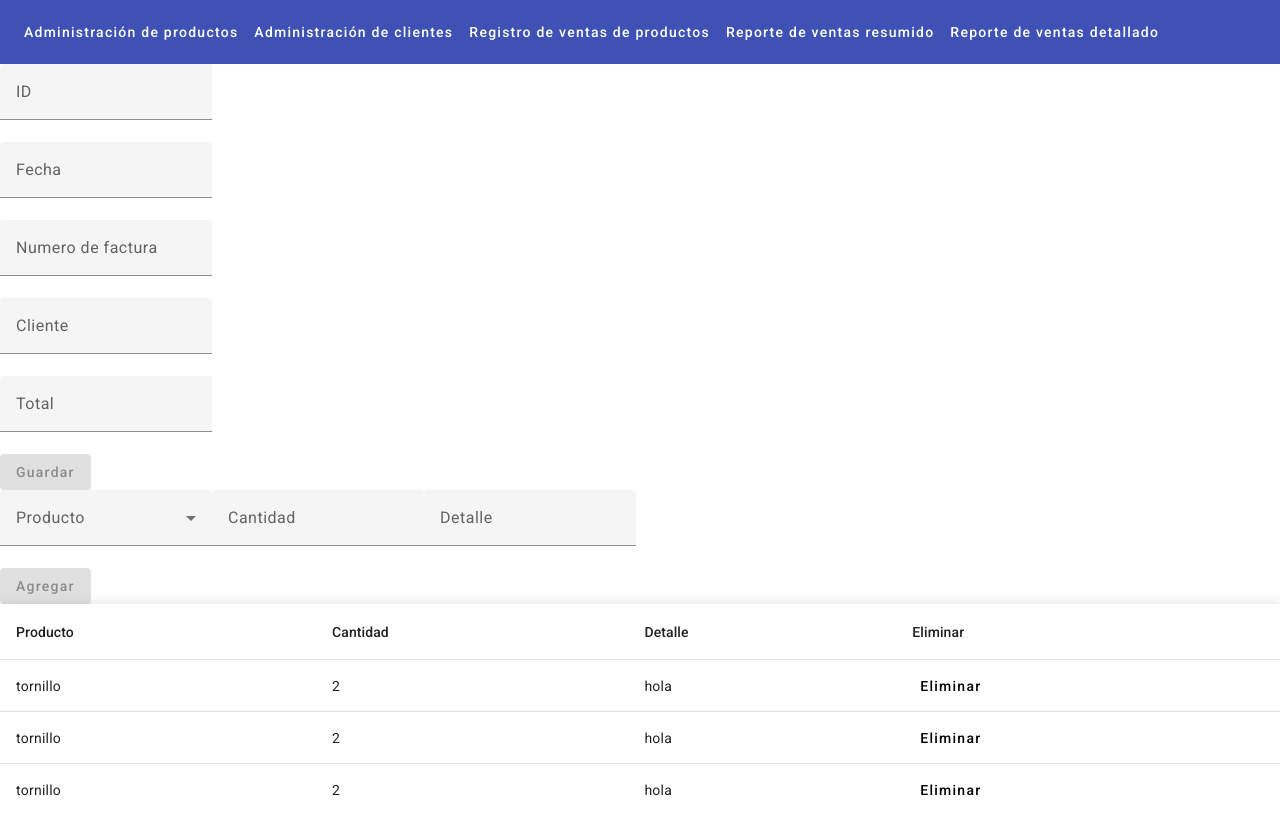
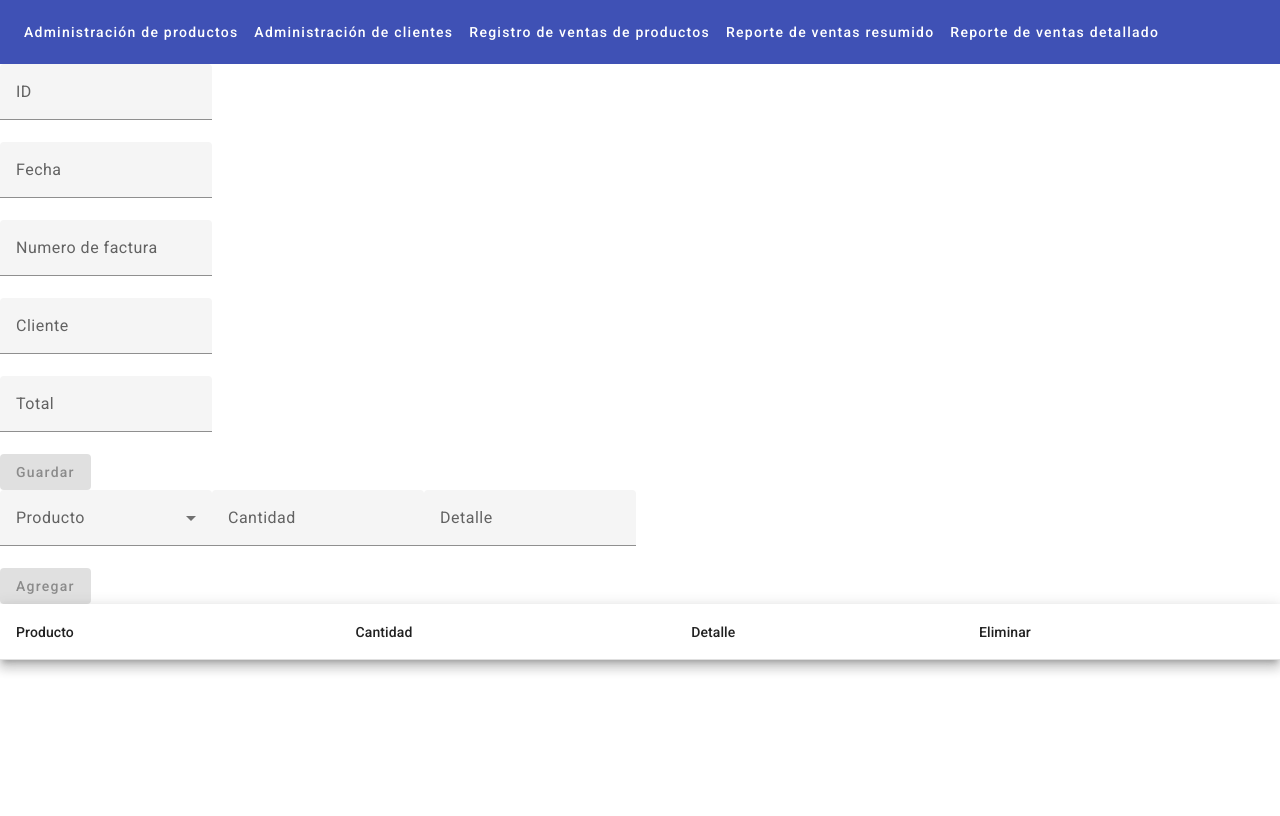
Before and after one commit to lezcano17/vegan_shop, an Angular app: page /registro-ventas-productos in a window 1280 px wide. Built offline with nearby package versions, Linux system fonts and the light colour scheme.

Commit message:
fixed selector for products

```diff
--- a/src/app/registro-ventas-productos/registro-ventas-productos.component.html
+++ b/src/app/registro-ventas-productos/registro-ventas-productos.component.html
@@ -25,8 +25,8 @@
 <div class="container">
   <form [formGroup]="formGroupProduct" (ngSubmit)="addElement()" class="form producto">
     <mat-form-field class="form-element">
-        <mat-select placeholder="Producto" formControlName="producto" required>
-            <mat-option *ngFor="let producto of productos" [value]="producto.nombre">
+        <mat-select placeholder="Producto" [(ngModel)]="selectedProduct" formControlName="producto" required>
+            <mat-option *ngFor="let producto of productos" [value]="producto">
               {{producto.nombre}}
             </mat-option>
         </mat-select>
--- a/src/app/registro-ventas-productos/registro-ventas-productos.component.ts
+++ b/src/app/registro-ventas-productos/registro-ventas-productos.component.ts
@@ -39,9 +39,7 @@ export class RegistroVentasProductosComponent {
 
   displayedColumns: string[] = ['producto', 'cantidad', 'detalle', 'eliminar'];
   dataSource = new MatTableDataSource<Productos>();
-  data: Productos[] = [{producto: new Producto(1, 'tornillo', 1098, 1),cantidad: 2,detalle: 'hola'},
-  {producto: new Producto(1, 'tornillo', 1098, 1),cantidad: 2,detalle: 'hola'},
-  {producto: new Producto(1, 'tornillo', 1098, 1),cantidad: 2,detalle: 'hola'}];
+  data: Productos[] = [];
   dataObject = Object.assign(this.data);
 
   constructor(private formBuilder: FormBuilder, private route: ActivatedRoute, private router: Router, private dialog: MatDialog, private snackBar: MatSnackBar, private localStorage: LocalService) {}
@@ -106,10 +104,9 @@ export class RegistroVentasProductosComponent {
   }
 
   addElement(){
-    const producto = this.formGroupProduct.value.producto;
     const cantidad = this.formGroupProduct.value.cantidad;
     const detalle = this.formGroupProduct.value.totalDetalle;
-    const row = new Productos(new Producto(1,producto,0,0),cantidad,detalle)
+    const row = new Productos(this.selectedProduct,cantidad,detalle);
     this.data.push(row);
     this.dataSource = new MatTableDataSource<Productos>(this.dataObject)
   }
```
